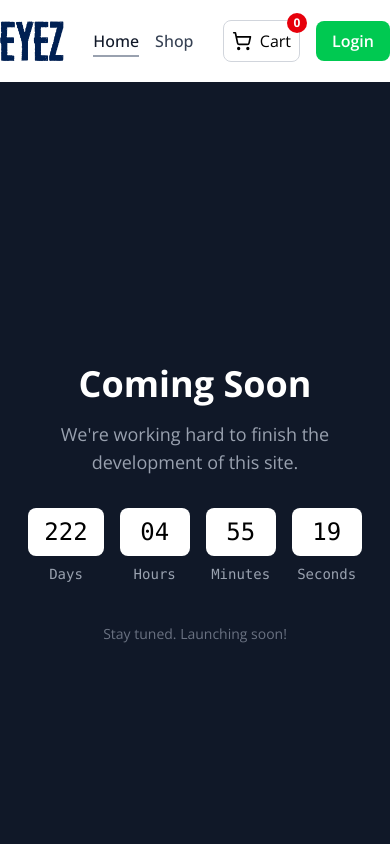
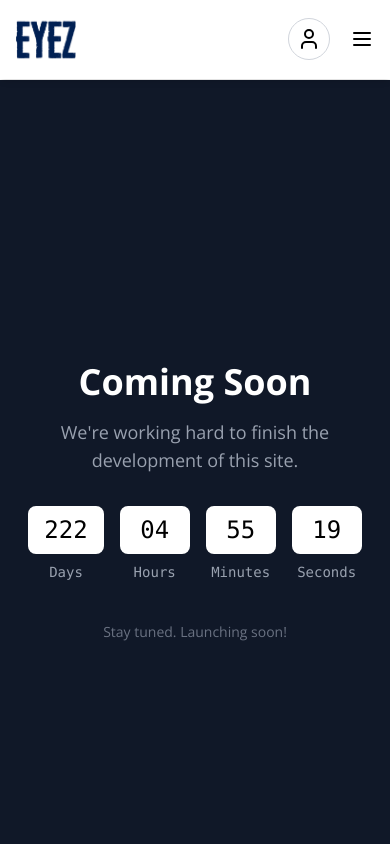
Before and after one commit to SudipMHX/eyez, a Next.js app: page / in a window 390 px wide. Shown: the top 844 px of the page. Built offline with nearby package versions, Linux system fonts and the light colour scheme.

Commit message:
fix header responsive issues

```diff
--- a/package.json
+++ b/package.json
@@ -9,6 +9,7 @@
     "lint": "next lint"
   },
   "dependencies": {
+    "framer-motion": "^12.12.2",
     "lucide-react": "^0.511.0",
     "next": "15.3.2",
     "react": "^19.0.0",
--- a/src/components/shared/Header.js
+++ b/src/components/shared/Header.js
@@ -1,59 +1,70 @@
 "use client";
 import Link from "next/link";
 import Image from "next/image";
-
-import { ShoppingCart } from "lucide-react";
 import { usePathname } from "next/navigation";
+import { ShoppingCart, Menu, X, User } from "lucide-react";
 import Logo from "@/assets/logo.png";
+import { useEffect, useState } from "react";
+import { motion, AnimatePresence } from "framer-motion";
+import ProfileMenu from "../ui/ProfileMenu";
 
 const Header = () => {
   const pathname = usePathname();
+  const [isMenuOpen, setIsMenuOpen] = useState(false);
+  const [showHeader, setShowHeader] = useState(true);
+  const [lastScrollY, setLastScrollY] = useState(0);
 
-  const data = [
-    {
-      name: "Home",
-      link: "/",
-    },
-    {
-      name: "Shop",
-      link: "/shop",
-    },
+  const navItems = [
+    { name: "Home", link: "/" },
+    { name: "Shop", link: "/shop" },
   ];
+
+  // Scroll effect
+  useEffect(() => {
+    const handleScroll = () => {
+      const currentScrollY = window.scrollY;
+      setShowHeader(currentScrollY < lastScrollY || currentScrollY < 50);
+      setLastScrollY(currentScrollY);
+    };
+
+    window.addEventListener("scroll", handleScroll);
+    return () => window.removeEventListener("scroll", handleScroll);
+  }, [lastScrollY]);
 
   return (
     <>
-      <nav className='container mx-auto'>
-        <div className='flex justify-between items-center py-4'>
-          <div className='text-2xl font-bold'>
-            <Link href='/'>
-              <Image
-                src={Logo}
-                className='w-16'
-                alt='EYEZ'
-                width={100}
-                height={100}
-              />
-            </Link>
-          </div>
-          <ul className='flex space-x-4 relative'>
-            {data.map((item, index) => (
-              <li key={index} className='relative'>
+      <motion.nav
+        initial={{ y: 0 }}
+        animate={{ y: showHeader ? 0 : -80 }}
+        transition={{ duration: 0.3 }}
+        className='fixed top-0 left-0 w-full z-50 bg-white shadow-md'>
+        <div className='container mx-auto px-4 py-4 flex justify-between items-center'>
+          {/* Logo */}
+          <Link href='/'>
+            <Image src={Logo} alt='EYEZ' width={60} height={60} />
+          </Link>
+
+          {/* Desktop Nav */}
+          <ul className='hidden md:flex space-x-6'>
+            {navItems.map((item, index) => (
+              <li key={index}>
                 <Link
                   href={item.link}
                   className={`${
                     pathname === item.link
                       ? "font-bold text-gray-900"
                       : "text-gray-700"
-                  } font-medium hover:text-gray-950 transition-colors`}>
+                  } font-medium hover:text-gray-950 transition-colors relative`}>
                   {item.name}
+                  {pathname === item.link && (
+                    <span className='absolute left-0 right-0 -bottom-1 h-[2px] bg-gray-400 animate-slide-in'></span>
+                  )}
                 </Link>
-                {pathname === item.link && (
-                  <span className='absolute left-0 right-0 -bottom-1 h-[2px] bg-gray-400 animate-slide-in'></span>
-                )}
               </li>
             ))}
           </ul>
-          <div className='flex items-center space-x-4'>
+
+          <div className='hidden md:flex items-center space-x-4 relative'>
             <Link
               href='/cart'
               className='flex items-center border border-gray-300 p-2 rounded-lg relative hover:shadow-lg'>
@@ -63,27 +74,81 @@ const Header = () => {
                 0
               </div>
             </Link>
+            <ProfileMenu />
             <Link
               className='bg-green-500 text-white px-4 font-semibold flex items-center p-2 rounded-lg hover:shadow-lg'
               href='/login'>
               Login
             </Link>
           </div>
+
+          {/* Mobile Menu */}
+          <div className='flex items-center gap-5 md:hidden'>
+            <ProfileMenu />
+            <button
+              onClick={() => setIsMenuOpen(!isMenuOpen)}
+              aria-label='Toggle menu'>
+              {isMenuOpen ? (
+                <X className='w-6 h-6' />
+              ) : (
+                <Menu className='w-6 h-6' />
+              )}
+            </button>
+          </div>
         </div>
-      </nav>
-      <style jsx>{`
-        .animate-slide-in {
-          animation: slide-in 0.3s ease-in-out forwards;
-        }
-        @keyframes slide-in {
-          from {
-            transform: scaleX(0);
-          }
-          to {
-            transform: scaleX(1);
-          }
-        }
-      `}</style>
+
+        {/* Mobile Menu */}
+        <AnimatePresence>
+          {isMenuOpen && (
+            <motion.div
+              initial={{ height: 0, opacity: 0 }}
+              animate={{ height: "auto", opacity: 1 }}
+              exit={{ height: 0, opacity: 0 }}
+              transition={{ duration: 0.3 }}
+              className='md:hidden bg-white px-4 pb-4'>
+              <ul className='flex flex-col space-y-4'>
+                {navItems.map((item, index) => (
+                  <li key={index}>
+                    <Link
+                      onClick={() => setIsMenuOpen(false)}
+                      href={item.link}
+                      className={`block ${
+                        pathname === item.link
+                          ? "font-bold text-gray-900"
+                          : "text-gray-700"
+                      } font-medium hover:text-gray-950 transition-colors`}>
+                      {item.name}
+                    </Link>
+                  </li>
+                ))}
+                <li>
+                  <Link
+                    href='/cart'
+                    onClick={() => setIsMenuOpen(false)}
+                    className='flex items-center border border-gray-300 p-2 rounded-lg relative hover:shadow-lg'>
+                    <ShoppingCart className='w-5 h-5' />
+                    <span className='ml-2'>Cart</span>
+                    <div className='absolute -top-2 -right-2 flex items-center justify-center w-5 h-5 text-xs font-bold text-white bg-red-600 rounded-full'>
+                      0
+                    </div>
+                  </Link>
+                </li>
+                <li>
+                  <Link
+                    href='/login'
+                    onClick={() => setIsMenuOpen(false)}
+                    className='bg-green-500 text-white px-4 font-semibold flex items-center p-2 rounded-lg hover:shadow-lg'>
+                    Login
+                  </Link>
+                </li>
+              </ul>
+            </motion.div>
+          )}
+        </AnimatePresence>
+      </motion.nav>
+
+      {/* Spacer so content isn't hidden under fixed nav */}
+      <div className='h-20'></div>
     </>
   );
 };
--- /dev/null
+++ b/src/components/ui/ProfileMenu.js
@@ -0,0 +1,64 @@
+"use client";
+import { useState } from "react";
+import { AnimatePresence, motion } from "framer-motion";
+import Link from "next/link";
+import { User } from "lucide-react";
+import { usePathname } from "next/navigation";
+
+const ProfileMenu = () => {
+  const pathname = usePathname();
+  const [isProfileMenuOpen, setIsProfileMenuOpen] = useState(false);
+  const profileItems = [
+    { name: "Profile", link: "/account" },
+    { name: "Orders", link: "/account/orders" },
+    { name: "Wishlist", link: "/account/wishlist" },
+    { name: "Settings", link: "/account/info" },
+  ];
+
+  return (
+    <div className='relative'>
+      <button
+        onClick={() => setIsProfileMenuOpen(!isProfileMenuOpen)}
+        className='flex items-center border border-gray-300 p-2 rounded-full relative hover:shadow-lg cursor-pointer'>
+        <User />
+      </button>
+      <AnimatePresence>
+        {isProfileMenuOpen && (
+          <motion.div
+            initial={{ opacity: 0, y: -10 }}
+            animate={{ opacity: 1, y: 0 }}
+            exit={{ opacity: 0, y: -10 }}
+            transition={{ duration: 0.2 }}
+            className='absolute right-0 z-50 mt-2 w-48 bg-white border border-gray-200 rounded-lg shadow-lg'>
+            <ul className='text-sm'>
+              {profileItems.map((item, index) => (
+                <li key={index}>
+                  <Link
+                    href={item.link}
+                    onClick={() => setIsProfileMenuOpen(false)}
+                    className={`block px-4 py-2 text-gray-700 hover:bg-gray-100 rounded-lg ${
+                      pathname === item.link ? "font-bold text-gray-900" : ""
+                    }`}>
+                    {item.name}
+                  </Link>
+                </li>
+              ))}
+              <li>
+                <button
+                  onClick={() => [
+                    console.log("Logout"),
+                    setIsProfileMenuOpen(false),
+                  ]}
+                  className='w-full text-left font-bold block px-4 py-2 rounded-lg text-white bg-red-600 hover:bg-red-500 cursor-pointer'>
+                  Logout
+                </button>
+              </li>
+            </ul>
+          </motion.div>
+        )}
+      </AnimatePresence>
+    </div>
+  );
+};
+
+export default ProfileMenu;
```
Also changed, not shown: 1 other file (tests, documents, lock files or other folders).
